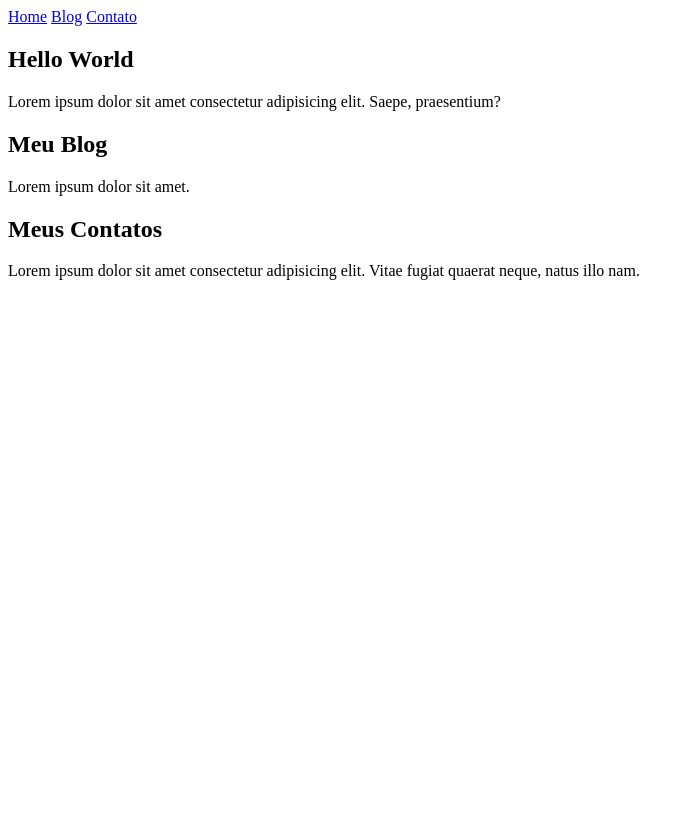
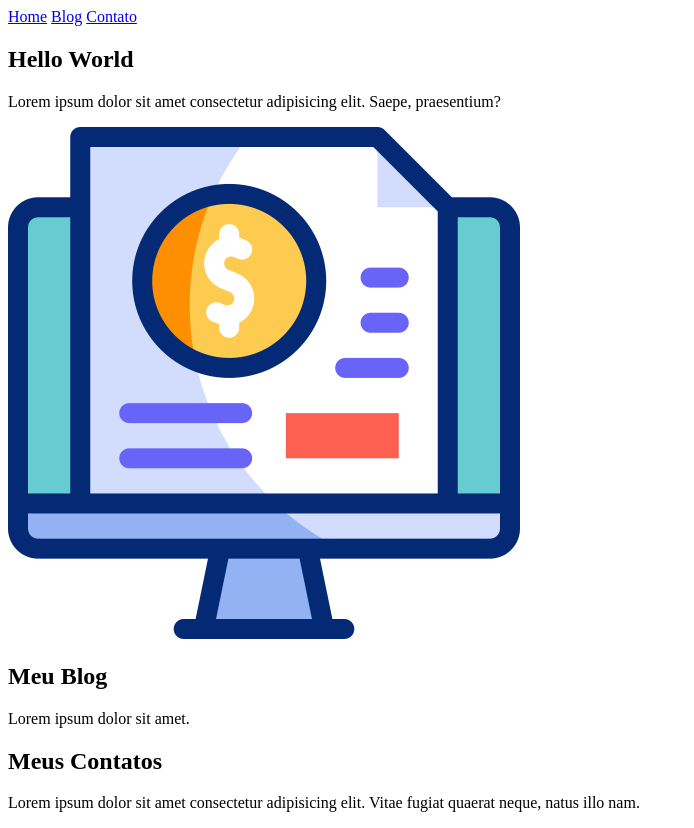
Before and after one commit to felipepalmeira/learning-git, a plain HTML site: page learn-git/index.html in a window 1280 px wide. Shown: the whole page, without its empty margins (0-694 px from the left). Before the commit the page ends 800 px from the top, so only its background shows below. Drawn offline with Linux system fonts and the light colour scheme.

Commit message:
finance.png has been added

```diff
--- a/learn-git/index.html
+++ b/learn-git/index.html
@@ -1,17 +1,19 @@
 <!DOCTYPE html>
 <html lang="pt-br">
+
 <head>
     <meta charset="UTF-8">
     <meta name="viewport" content="width=device-width, initial-scale=1.0">
     <title>First Website</title>
 </head>
+
 <body>
     <header>
         <nav>
-        <a href="#home" class="" id="">Home</a>
-        <a href="#blog" class="" id="">Blog</a>
-        <a href="#contato" class="" id="">Contato</a>
-    </nav>
+            <a href="#home" class="" id="">Home</a>
+            <a href="#blog" class="" id="">Blog</a>
+            <a href="#contato" class="" id="">Contato</a>
+        </nav>
     </header>
 
 
@@ -19,6 +21,7 @@
         <section id="home">
             <h1>Hello World</h1>
             <p>Lorem ipsum dolor sit amet consectetur adipisicing elit. Saepe, praesentium?</p>
+            <img src="./image/finance.png" alt="" srcset="">
         </section>
         <section id="blog">
             <h2>Meu Blog</h2>
@@ -30,4 +33,5 @@
         </section>
     </main>
 </body>
+
 </html>
```
Also changed, not shown: learn-git/image/finance.png (added), 1 other file.
